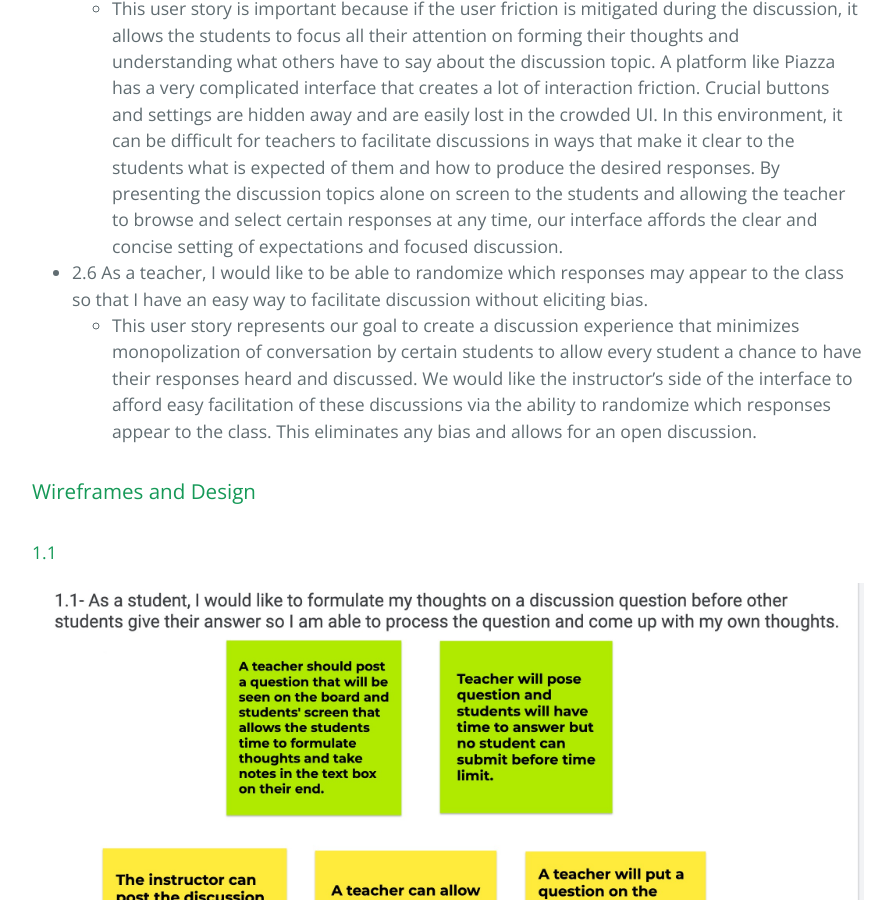
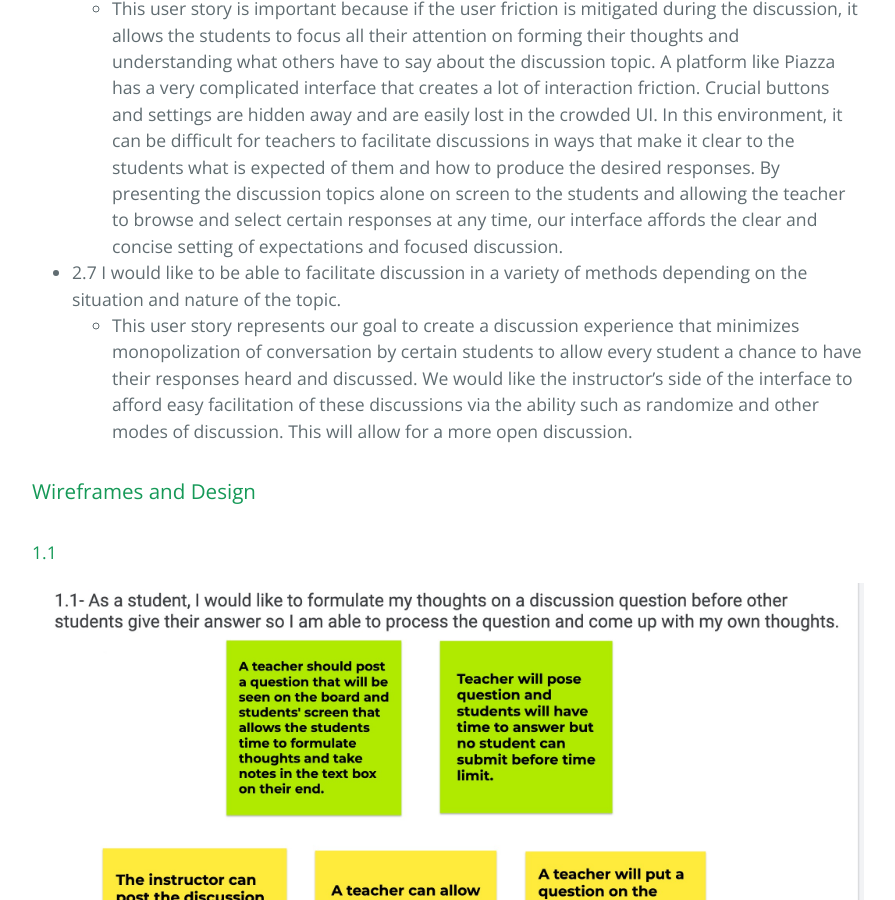
Before and after one commit to AJSteinhauser/HCI_Project.github.io, a Jekyll site: the page built from milestone3.md, in a window 1280 px wide and 900 px high, scrolled down 1940 px. Shown: the whole window, without its empty margins (192-1087 px from the left). Built offline with Jekyll 4.4.1, drawn with Linux system fonts in a browser that asks for light colours.

Commit message:
Wording change for 2.7

```diff
--- a/milestone3.md
+++ b/milestone3.md
@@ -37,8 +37,8 @@ filename: milestone3
 	* This user story was chosen because of its relation to one of the main topics in our problem statement. Oftentimes small groups of students will dominate the entire classroom discussion and many individuals do not want to interject in fear of being publicly wrong. By having the option for the student to submit their post anonymously, this will make the student feel more comfortable in sharing their true thoughts and opinions. Many students will often wait for validation before feeling confident in answering a question (Mattick). Validation is constantly crucial to students' performance and can form a lot of negative anxious thoughts around participating in class activities (Cohen). We also included the option for students who feel comfortable enough to attach their name to their discussion post as well.
 * 2.1 As a teacher, I would like discussions to be organized and visually presented well so that there is little “user friction” in continuing discussions.
 	* This user story is important because if the user friction is mitigated during the discussion, it allows the students to focus all their attention on forming their thoughts and understanding what others have to say about the discussion topic. A platform like Piazza has a very complicated interface that creates a lot of interaction friction. Crucial buttons and settings are hidden away and are easily lost in the crowded UI. In this environment, it can be difficult for teachers to facilitate discussions in ways that make it clear to the students what is expected of them and how to produce the desired responses. By presenting the discussion topics alone on screen to the students and allowing the teacher to browse and select certain responses at any time, our interface affords the clear and concise setting of expectations and focused discussion.
-* 2.6 As a teacher, I would like to be able to randomize which responses may appear to the class so that I have an easy way to facilitate discussion without eliciting bias.
-	* This user story represents our goal to create a discussion experience that minimizes monopolization of conversation by certain students to allow every student a chance to have their responses heard and discussed. We would like the instructor's side of the interface to afford easy facilitation of these discussions via the ability to randomize which responses appear to the class. This eliminates any bias and allows for an open discussion.
+* 2.7 I would like to be able to facilitate discussion in a variety of methods depending on the situation and nature of the topic.
+	* This user story represents our goal to create a discussion experience that minimizes monopolization of conversation by certain students to allow every student a chance to have their responses heard and discussed. We would like the instructor's side of the interface to afford easy facilitation of these discussions via the ability such as randomize and other modes of discussion. This will allow for a more open discussion.
 
 ### Wireframes and Design
 
```
